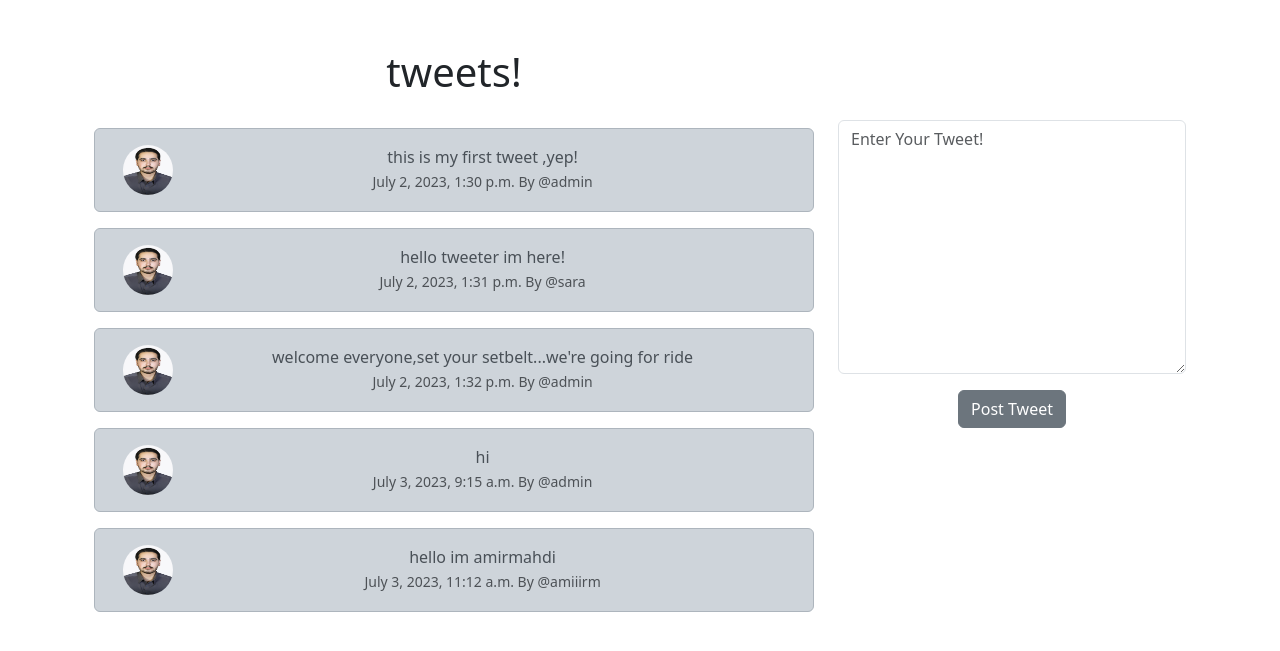
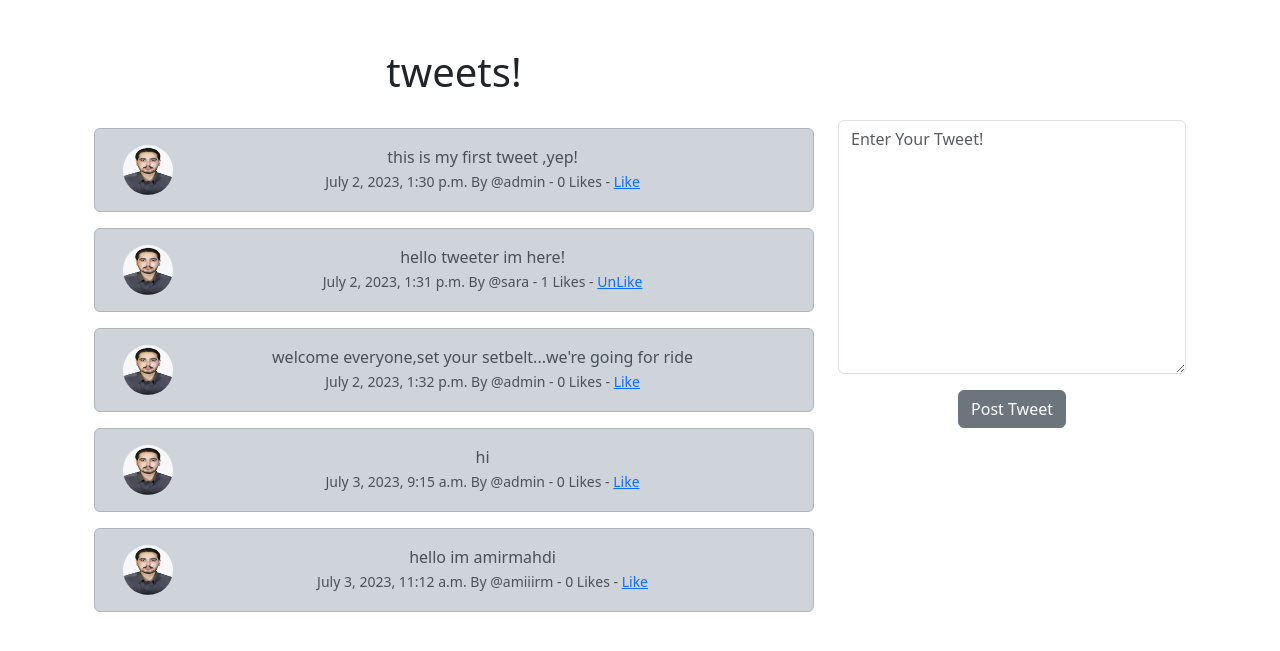
Before and after one commit to amiiirm8/twitter1.02, a Django app: template twitter/tweeter/templates/home.html in a window 1280 px wide. Shown: the part 56-707 px from the top of the page. Run offline with Django 4.2, Linux system fonts and the light colour scheme; the template is opened without the code that fills it: values that come from a table or form of the project are taken from there, others are empty; a user stored in the database is signed in; data comes from the database, SQL or seed files in the repository; both versions use the stored data as it was after the commit.

Commit message:
feat:adding like

```diff
--- a/twitter/tweeter/forms.py
+++ b/twitter/tweeter/forms.py
@@ -24,7 +24,7 @@ class TweetForm(forms.ModelForm):
         )
     class Meta:
         model = Tweet
-        exclude = ("user",)
+        exclude = ("user", "likes")
 
 
 class SignUpForm(UserCreationForm):
--- a/twitter/tweeter/models.py
+++ b/twitter/tweeter/models.py
@@ -11,6 +11,13 @@
         )
     body = models.CharField(max_length=200)
     created_at = models.DateTimeField(auto_now_add=True)
+    likes = models.ManyToManyField(User, related_name="tweet_like", blank=True)
+
+
+    def number_of_likes(self):
+        return self.likes.count()
+
+
 
     def __str__(self) -> str:
         return(
--- a/twitter/tweeter/templates/home.html
+++ b/twitter/tweeter/templates/home.html
@@ -30,6 +30,14 @@
             <small class="text-muted">
                 {{ tweet.created_at}} By
                 @{{tweet.user.username}}
+                - {{ tweet.number_of_likes }} Likes -
+                {% if user in tweet.likes.all  %}
+                <a href="{% url 'tweet_like' tweet.id %}">UnLike</a>
+                {% else %}
+                <a href="{% url 'tweet_like' tweet.id %}">Like</a>
+                {% endif %}
+
+
             </small>
         </div><br/><br/>
 
--- a/twitter/tweeter/urls.py
+++ b/twitter/tweeter/urls.py
@@ -10,6 +10,6 @@ urlpatterns = [
     path('logout', views.logout_user, name='logout'),
     path('register/', views.register_user, name='register'),
     path('update_user/', views.update_user, name='update_user'),
-
+    path('tweet_like/<int:pk>', views.tweet_like, name="tweet_like"),
 
 ]
```
Also changed, not shown: twitter/tweeter/views.py (+18 -1 lines), twitter/db.sqlite3, twitter/tweeter/migrations/0005_tweet_likes.py (added).
